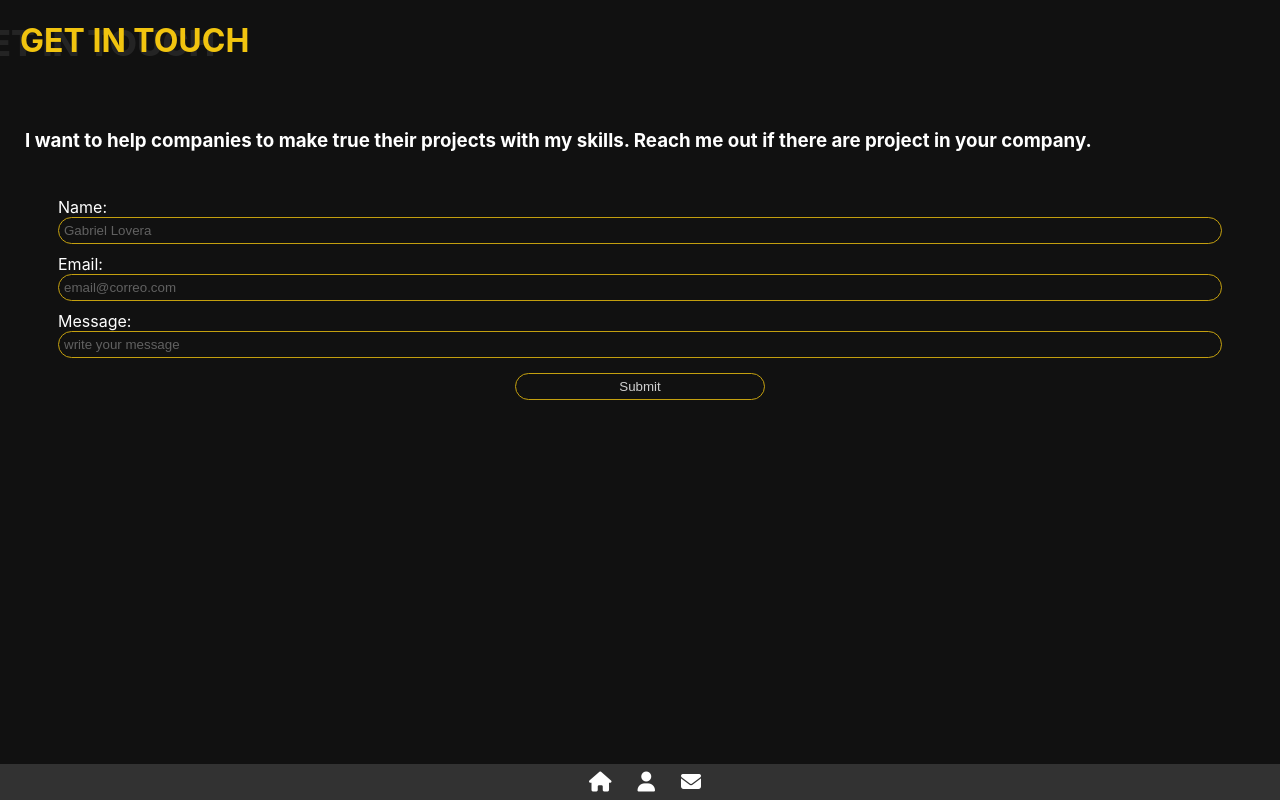
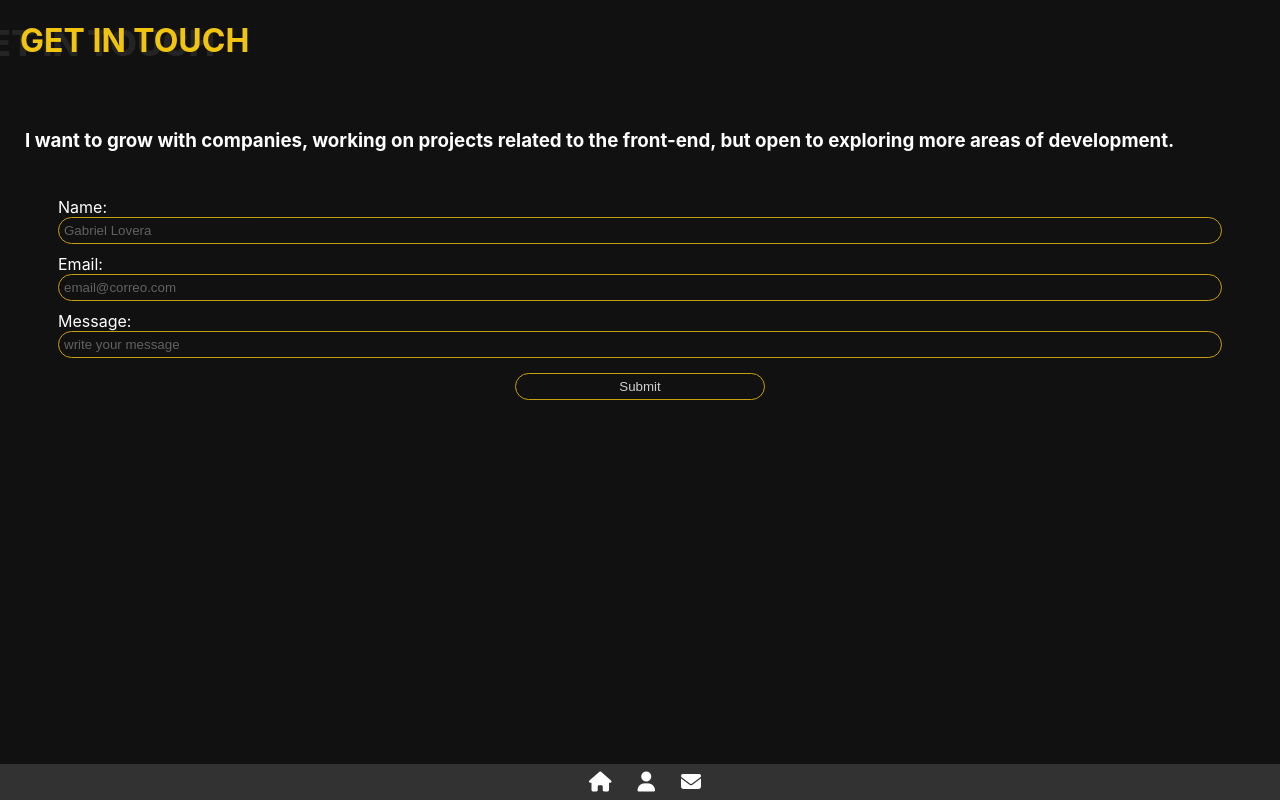
Before and after one commit to loveragabriel/loveragabrielpage, a React (Create React App) app: page /Formpage in a window 1280 px wide. Built offline with nearby package versions, Linux system fonts and the light colour scheme.

Commit message:
updating the writing part

```diff
--- a/src/App.css
+++ b/src/App.css
@@ -192,6 +192,7 @@ nav a.active{
 #details-pop{
   margin: auto 10vw;
   position: absolute;
+  font-size: 1.3m;
   z-index: 2;
   background-color: #f1c40f;
   top: 2em;
@@ -199,7 +200,7 @@ nav a.active{
   width: 85vw;
   height: 40vh;
   border-radius: 5px;
- border: solid black 0.5px;
+  border: solid black 0.5px;
 }
 
 @media (min-width: 600px){
--- a/src/Pages/Formpage.js
+++ b/src/Pages/Formpage.js
@@ -22,8 +22,7 @@ export const Formpage = () => {
         <h1>GET IN TOUCH</h1>
         <span className='span-bckg-T'>GET IN TOUCH</span>
         <h3>
-          I want to help companies to make true their projects with my skills. Reach me out if there are project in your company.
-        </h3>
+        I want to grow with companies, working on projects related to the front-end, but open to exploring more areas of development.        </h3>
         <form className='class-form' onSubmit={sendEmail}>
           <label>Name:
             <input type="text" name="user_name" placeholder='Gabriel Lovera' required />
```
